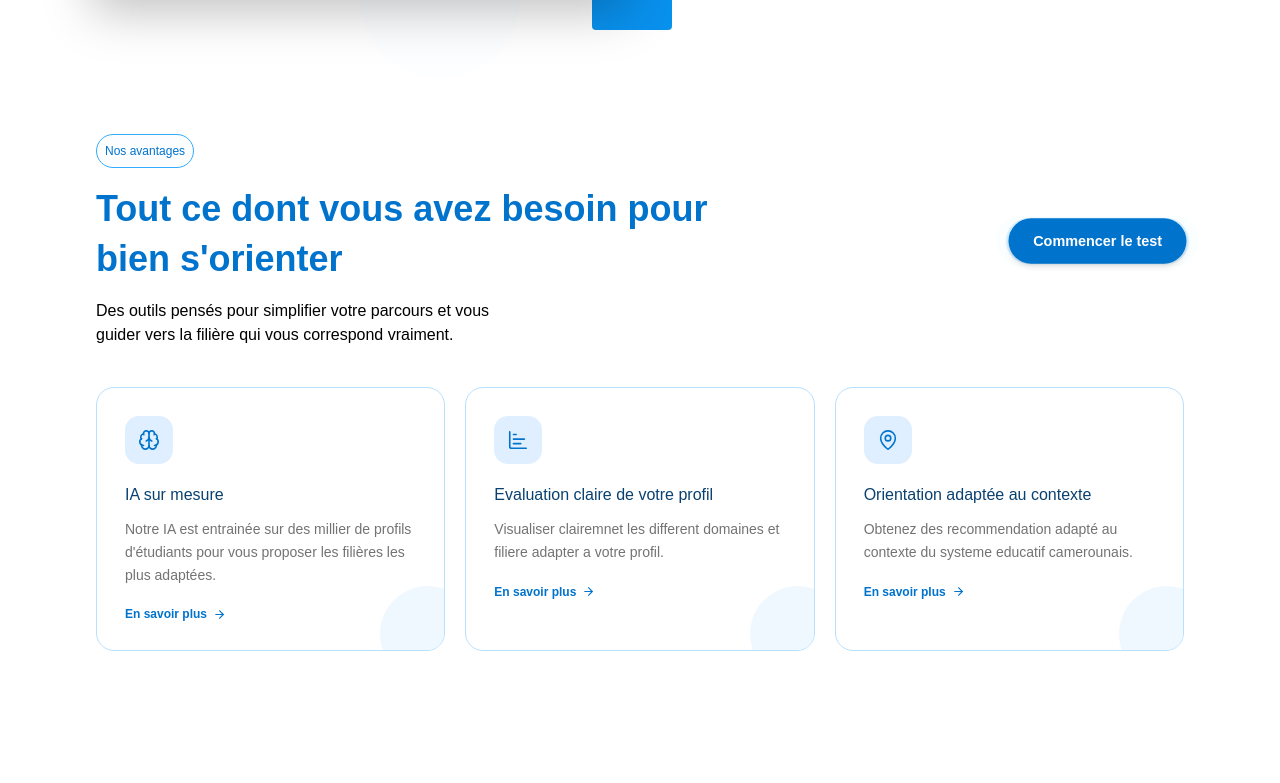
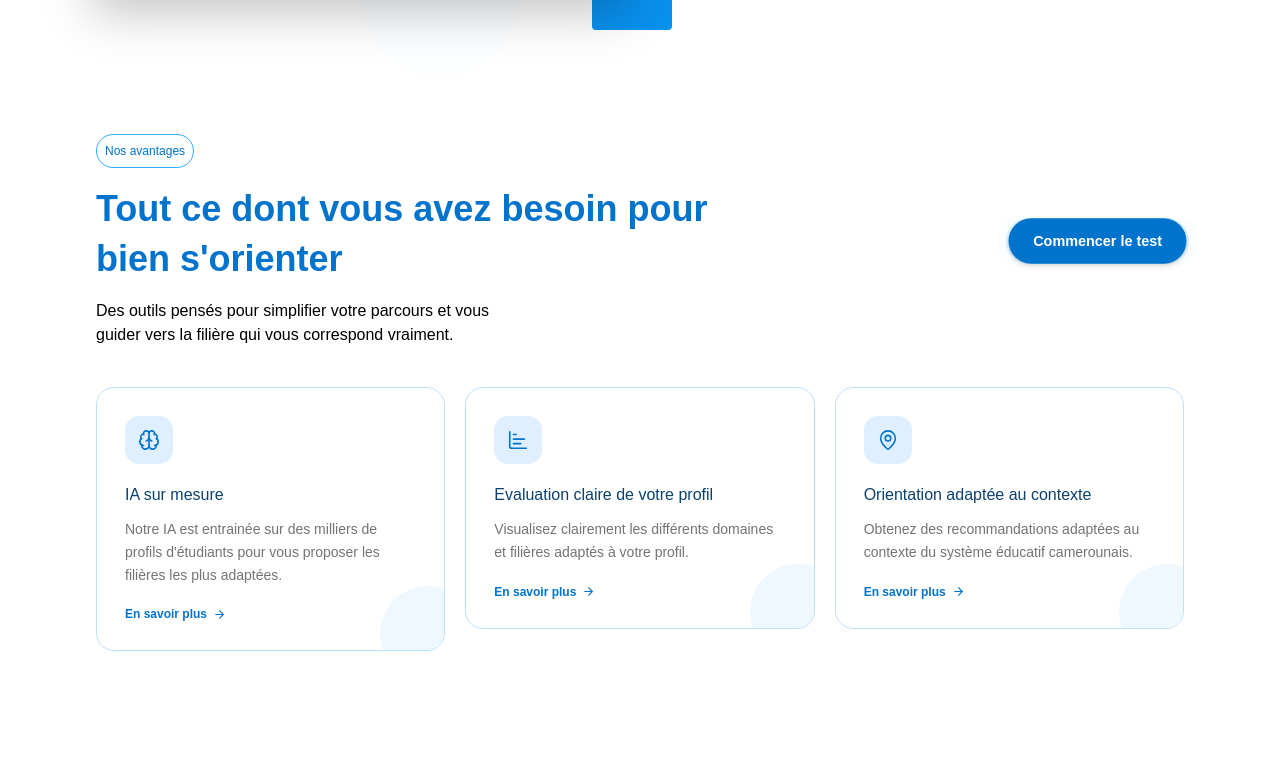
Before and after one commit to EmmanuelSeujip/interface-conseil-etudiant, a React (Vite) app: page / in a window 1280 px wide. Shown: the part 1037-1820 px from the top of the page. Built offline with nearby package versions, Linux system fonts and the light colour scheme.

Commit message:
animation de la section des qualité

```diff
--- a/src/components/Home/BenefitPresentation/BenfitPresentation.jsx
+++ b/src/components/Home/BenefitPresentation/BenfitPresentation.jsx
@@ -1,35 +1,133 @@
+"use client"; // Indispensable pour framer-motion et les hooks React
+
+import { useRef } from "react";
+import { motion, useInView } from "framer-motion";
 import TitleDiv from "@/components/Home/SharedHome/TitleDiv";
 import BreathingButton from "@/components/Shared/BreathingButton";
 import { Brain, ChartBar, MapPin } from "lucide-react";
 import AdvantageCard from "./AdvantageCard";
 
+const fadeSlideX = (direction) => ({
+  hidden: { opacity: 0, x: direction === "left" ? -50 : 50 },
+  visible: {
+    opacity: 1,
+    x: 0,
+    transition: { duration: 0.6, ease: [0.25, 0.1, 0.25, 1] },
+  },
+});
+
+const textItemVariants = {
+  hidden: { opacity: 0, y: 16 },
+  visible: {
+    opacity: 1,
+    y: 0,
+    transition: { duration: 0.5, ease: [0.25, 0.1, 0.25, 1] },
+  },
+};
+
+const gridVariants = {
+  hidden: {},
+  visible: { transition: { staggerChildren: 0.15, delayChildren: 0.2 } },
+};
+
+const cardVariants = {
+  hidden: { opacity: 0, y: 40 },
+  visible: {
+    opacity: 1,
+    y: 0,
+    transition: { duration: 0.55, ease: [0.25, 0.1, 0.25, 1] },
+  },
+};
+
 const BenefitPresentation = () => {
+  const ref = useRef(null);
+  const isInView = useInView(ref, { once: true, margin: "-80px" });
+
+  // Fusion correcte des variants pour la section gauche
+  const leftSectionVariants = {
+    hidden: {
+      ...fadeSlideX("left").hidden
+    },
+    visible: {
+      ...fadeSlideX("left").visible,
+      transition: {
+        ...fadeSlideX("left").visible.transition,
+        staggerChildren: 0.12 // Ajout du stagger sans écraser l'opacité
+      }
+    }
+  };
+
   return (
-        <div className="w-full mx-auto p-4 flex flex-col gap-10">
+    <div ref={ref} className="w-full mx-auto p-4 flex flex-col gap-10">
+
+      {/* Header */}
       <div className="flex justify-between">
-                <div className="flex flex-col ">
+
+        {/* Texte gauche */}
+        <motion.div
+          className="flex flex-col"
+          variants={leftSectionVariants}
+          initial="hidden"
+          animate={isInView ? "visible" : "hidden"}
+        >
+          <motion.div variants={textItemVariants}>
             <TitleDiv>Nos avantages</TitleDiv>
-                    <h1 className="text-4xl font-bold  mt-4 mb-4 w-3/4 leading-snug text-picton-blue-600">Tout ce dont vous avez besoin pour bien s'orienter</h1>
-                    <p className=" w-1/2">Des outils pensés pour simplifier votre parcours et vous guider vers la filière qui vous correspond vraiment.</p>
-                </div>
-                <div className="flex items-center justify-center">
+          </motion.div>
+
+          <motion.h1
+            variants={textItemVariants}
+            className="text-4xl font-bold mt-4 mb-4 w-3/4 leading-snug text-picton-blue-600"
+          >
+            Tout ce dont vous avez besoin pour bien s'orienter
+          </motion.h1>
+
+          <motion.p variants={textItemVariants} className="w-1/2">
+            Des outils pensés pour simplifier votre parcours et vous guider
+            vers la filière qui vous correspond vraiment.
+          </motion.p>
+        </motion.div>
+
+        {/* Bouton droit */}
+        <motion.div
+          className="flex items-center justify-center"
+          variants={fadeSlideX("right")}
+          initial="hidden"
+          animate={isInView ? "visible" : "hidden"}
+        >
           <BreathingButton>Commencer le test</BreathingButton>
-                </div>
+        </motion.div>
+
       </div>
 
-            <div className="grid grid-cols-3 gap-5">
+      {/* Cards */}
+      <motion.div
+        className="grid grid-cols-3 gap-5"
+        variants={gridVariants}
+        initial="hidden"
+        animate={isInView ? "visible" : "hidden"}
+      >
+        <motion.div variants={cardVariants}>
           <AdvantageCard icon={Brain} title="IA sur mesure">
-                    Notre IA est entrainée sur des millier de profils d'étudiants pour vous proposer les filières les plus adaptées.
+            Notre IA est entrainée sur des milliers de profils d'étudiants
+            pour vous proposer les filières les plus adaptées.
           </AdvantageCard>
+        </motion.div>
 
+        <motion.div variants={cardVariants}>
           <AdvantageCard icon={ChartBar} title="Evaluation claire de votre profil">
-                    Visualiser clairemnet les different domaines et filiere adapter a votre profil.
+            Visualisez clairement les différents domaines et filières adaptés
+            à votre profil.
           </AdvantageCard>
+        </motion.div>
 
+        <motion.div variants={cardVariants}>
           <AdvantageCard icon={MapPin} title="Orientation adaptée au contexte">
-                    Obtenez des recommendation adapté au contexte du systeme educatif camerounais.
+            Obtenez des recommandations adaptées au contexte du système
+            éducatif camerounais.
           </AdvantageCard>
-            </div>
+        </motion.div>
+      </motion.div>
+
     </div>
   );
 };
```
Lines whose indentation alone changed are shown as unchanged.
